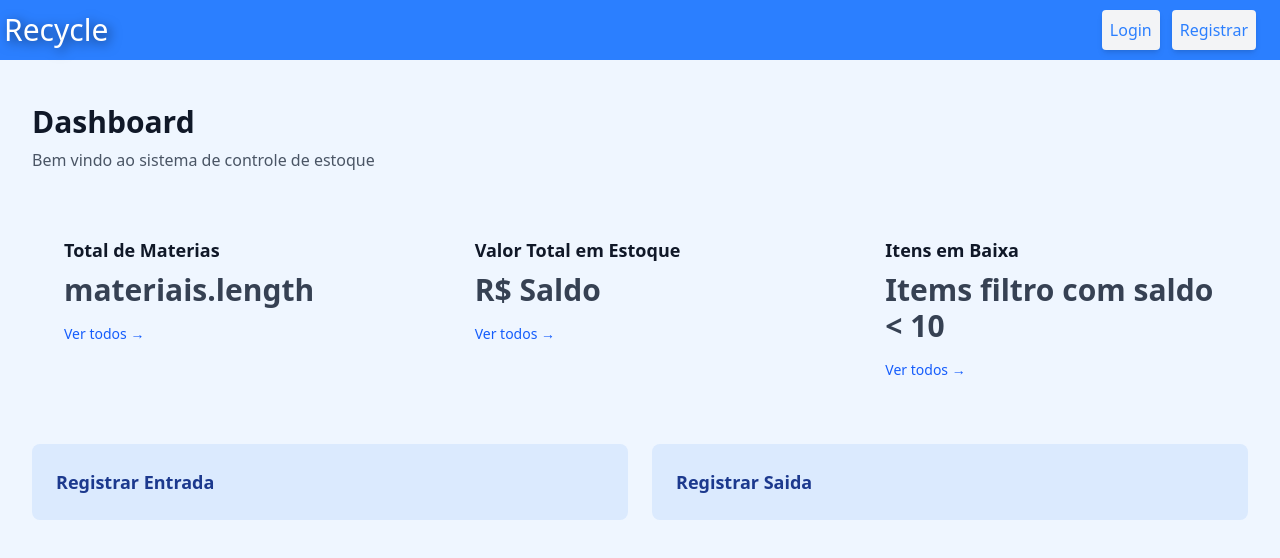
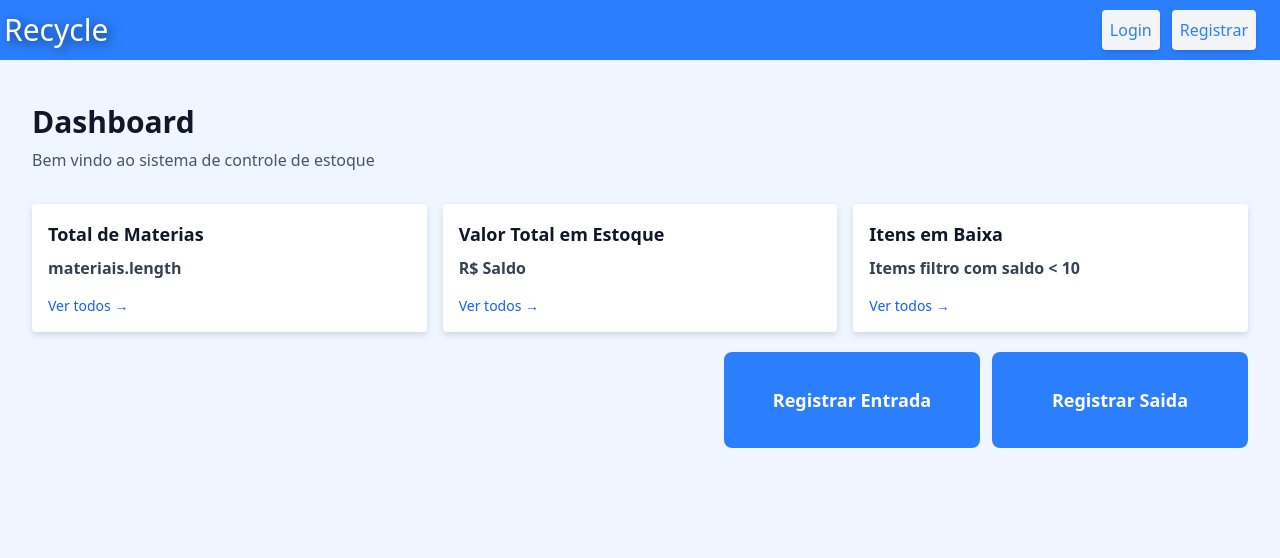
Before and after one commit to SantoGuru/Recycle, a React (Vite) app in the folder frontend/: page /dashboard in a window 1280 px wide. Shown: the top 558 px of the page. Built offline with nearby package versions, Linux system fonts and the light colour scheme.

Commit message:
muda ui dashboard

```diff
--- a/frontend/src/pages/Dashboard.jsx
+++ b/frontend/src/pages/Dashboard.jsx
@@ -12,32 +12,32 @@ export default function Dashboard() {
         <p className="text-gray-600">Bem vindo ao sistema de controle de estoque</p>
       </div>
 
-      <div className="grid grid-cols-3 gap-4">
+      <div className="grid grid-cols-1 md:grid-cols-3 gap-4 justify-items-center max-w-screen">
 
-        <div className="m-8">
+        <div className=" bg-white rounded drop-shadow-md w-2/3 md:w-full p-4">
           <div className="flex flex-col">
             <h2 className="text-lg font-semibold text-gray-900">Total de Materias</h2>
-            <p className="mt-2 text-3xl font-bold text-gray-700">{"materiais.length"}</p>
+            <p className="mt-2 text-md font-bold text-gray-700">{"materiais.length"}</p>
             <Link to="/" className="mt-4 inline-block text-sm text-blue-600 hover:text-blue-700">
               Ver todos →
             </Link>
           </div>
         </div>
 
-        <div className="m-8">
+        <div className="bg-white rounded drop-shadow-md  w-2/3 md:w-full p-4">
           <div className="flex flex-col">
             <h2 className="text-lg font-semibold text-gray-900">Valor Total em Estoque</h2>
-            <p className="mt-2 text-3xl font-bold text-gray-700">{" R$ Saldo"}</p>
+            <p className="mt-2 text-md font-bold text-gray-700">{" R$ Saldo"}</p>
             <Link to="/" className="mt-4 inline-block text-sm text-blue-600 hover:text-blue-700">
               Ver todos →
             </Link>
           </div>
         </div>
 
-        <div className="m-8">
+        <div className="bg-white rounded drop-shadow-md w-2/3 md:w-full p-4">
           <div className="flex flex-col">
             <h2 className="text-lg font-semibold text-gray-900">Itens em Baixa</h2>
-            <p className="mt-2 text-3xl font-bold text-gray-700">{"Items filtro com saldo < 10"}</p>
+            <p className="mt-2 text-md font-bold text-gray-700">{"Items filtro com saldo < 10"}</p>
             <Link to="/" className="mt-4 inline-block text-sm text-blue-600 hover:text-blue-700">
               Ver todos →
             </Link>
@@ -47,19 +47,18 @@ export default function Dashboard() {
       </div>
 
 
-      <div className="mt-8 grid grid-cols-2 gap-6">
-        <Link to="/EntradaMaterial" className="flex items-center justify-between p-6 bg-blue-100 rounded-lg hover:bg-blue-200 transition-colors">
-          <div>
-            <h3 className="text-lg font-semibold text-blue-900">Registrar Entrada</h3>
+      <div className="mt-5 flex flex-col md:flex-row gap-3 md:justify-end mx-auto">
+        <Link to="/EntradaMaterial" className="flex items-center justify-center">
+          <div className="flex justify-center items-center w-64 h-24 text-white bg-blue-500 rounded-lg hover:bg-blue-600 transition-colors">
+            <h3 className="p-6 text-lg font-semibold  ">Registrar Entrada</h3>
           </div>
         </Link>
 
-        <Link to="/" className="flex items-center justify-between p-6 bg-blue-100 rounded-lg hover:bg-blue-200 transition-colors">
-          <div>
-            <h3 className="text-lg font-semibold text-blue-900">Registrar Saida</h3>
+        <Link to="/" className="flex items-center justify-center">
+          <div className="flex justify-center items-center w-64 h-24 text-white p-6 bg-blue-500 rounded-lg hover:bg-blue-600 transition-colors">
+            <h3 className="text-lg font-semibold ">Registrar Saida</h3>
           </div>
         </Link>
-
       </div>
 
     </div>
```
